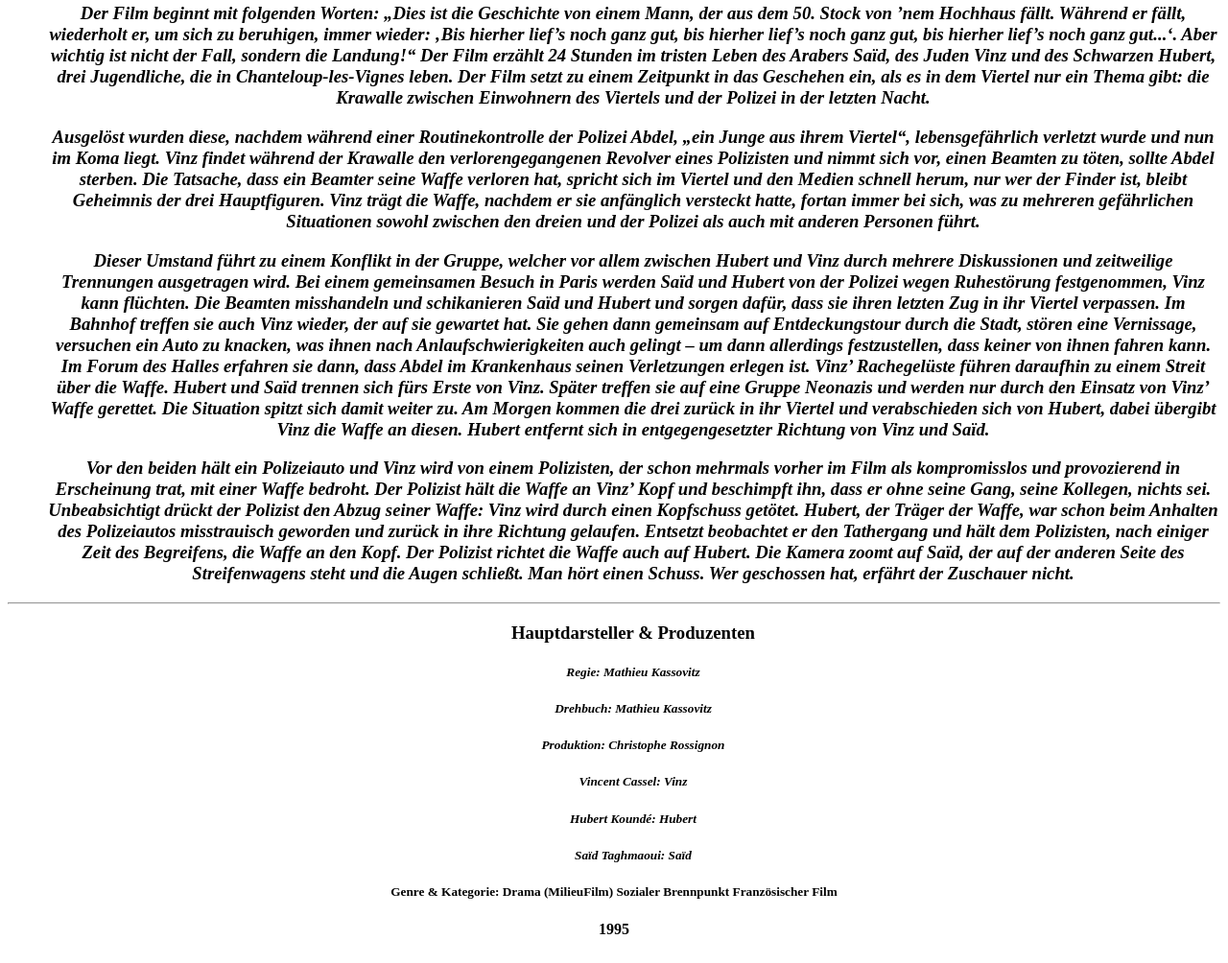
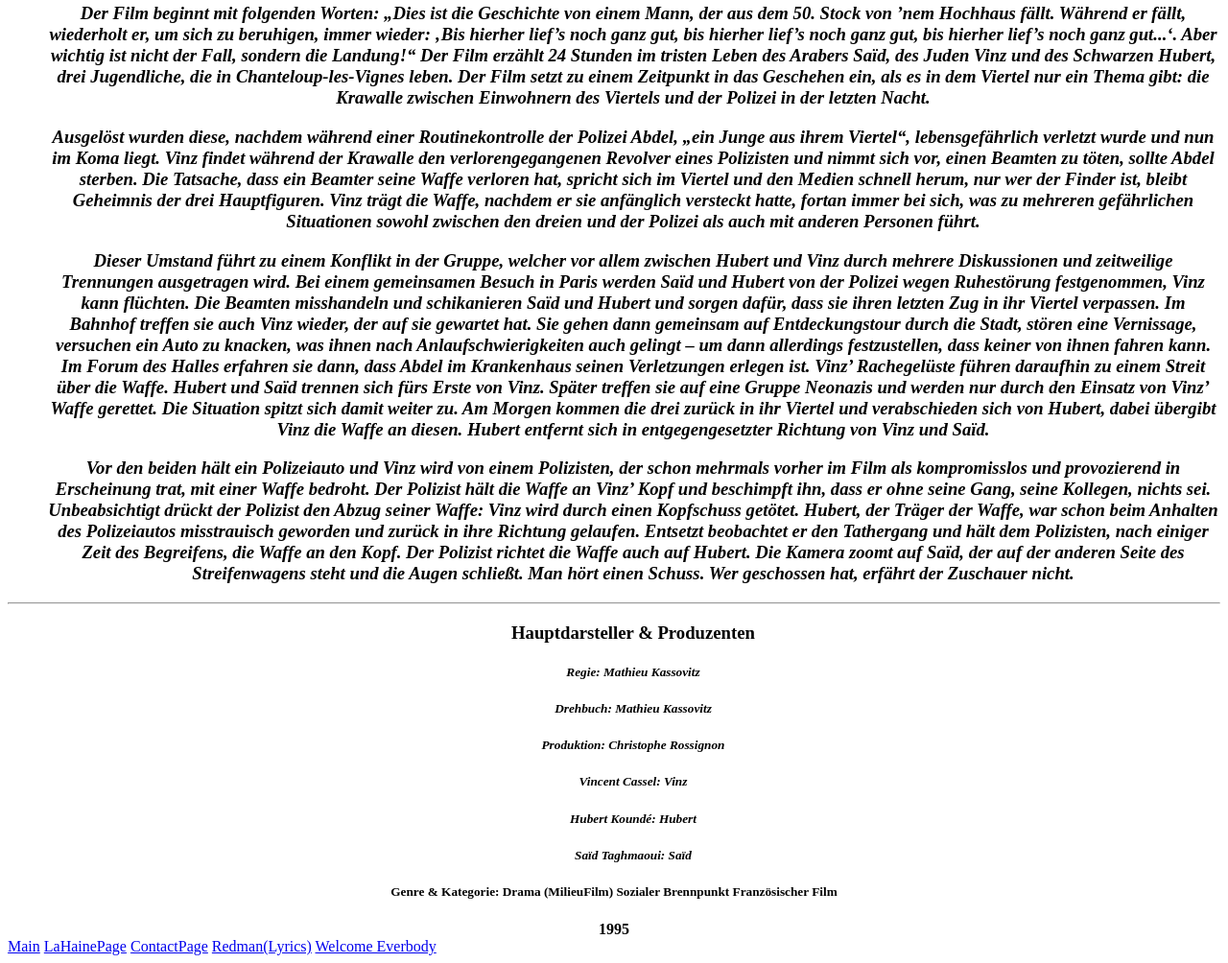
Before and after one commit to Amrani90/LaHaine-Movie-Overview, a plain HTML site: page Index.html in a window 1280 px wide. Shown: the part 501-1505 px from the top of the page at 96% size. Drawn offline with Linux system fonts and the light colour scheme.

Commit message:
Update and rename LaHaine Moviepage.html to Index.html

```diff
--- a/LaHaine Moviepage.html
+++ b/Index.html
@@ -83,6 +83,14 @@
 
                 1995 </b></center>
 
+    <nav>
+        <a href="https://short2000.github.io/Multipage/">Main</a>
+<a href="https://short2000.github.io/LaHaine-Movie-Overview/">LaHainePage</a>
+        <a href="https://short2000.github.io/ContactPage/">ContactPage</a>
+        <a href="https://short2000.github.io/Redman--Go-Hard-Lyrics-//">Redman(Lyrics)</a>
+        <a href="https://github.com/Short2000/Welcome-Everbody/edit/main/README.md/">Welcome Everbody</a>
+    </nav>
+
 
 
 
```
